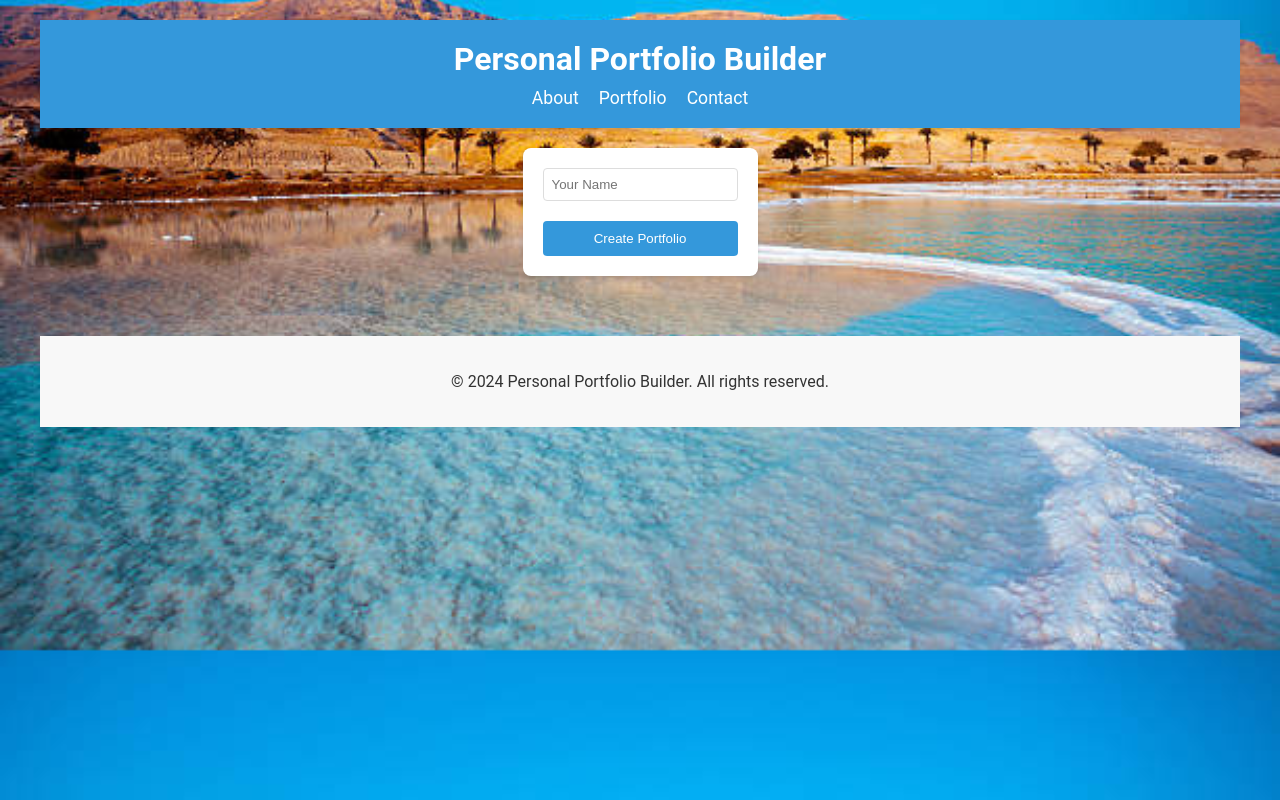
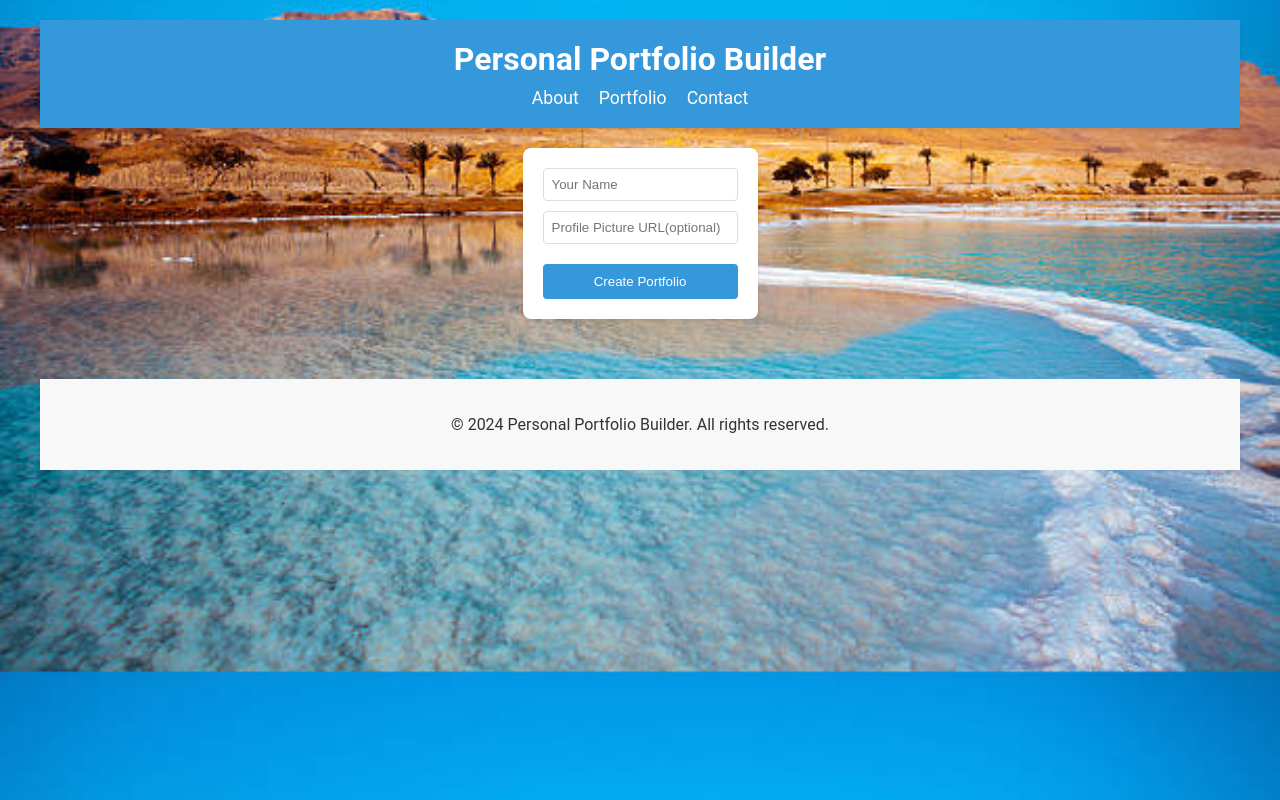
Before and after one commit to Orgamliel7/Portfolio-Website-Builder, a React app: page / in a window 1280 px wide. Built offline with nearby package versions, Linux system fonts and the light colour scheme.

Commit message:
modify the PortfolioForm component to include an optional profile picture input

```diff
--- a/src/client/components/PortfolioForm.js
+++ b/src/client/components/PortfolioForm.js
@@ -39,6 +39,7 @@ const StyledButton = styled.button`
 const PortfolioForm = ({ onSubmit }) => {
   const [formData, setFormData] = useState({
     name: '',
+    profilePicture: '',
   });
 
   const handleChange = (e) => {
@@ -61,6 +62,13 @@ const PortfolioForm = ({ onSubmit }) => {
           onChange={handleChange}
           required
         />
+        <StyledInput
+          type="text"
+          name="profilePicture"
+          placeholder="Profile Picture URL(optional) "
+          value={formData.profilePicture}
+          onChange={handleChange}
+        />
         <StyledButton type="submit">Create Portfolio</StyledButton>
       </StyledForm>
     </FormContainer>
```
